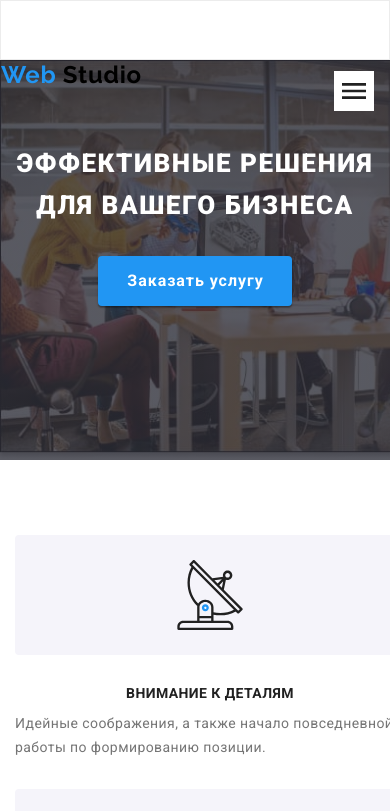
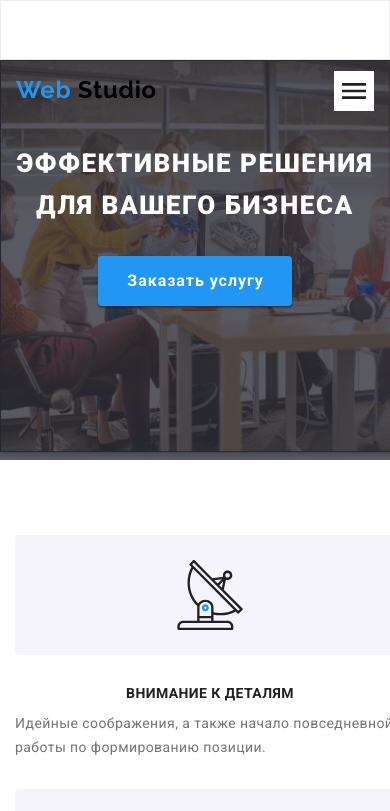
Before and after one commit to vognuk/goit-markup-hw-08, a plain HTML site: page index.html in a window 390 px wide. Shown: the top 811 px of the page. Drawn offline with Linux system fonts and the light colour scheme.

Commit message:
Mobile, tablet, without header and ways

```diff
--- a/sass/components/_logo.scss
+++ b/sass/components/_logo.scss
@@ -1,14 +1,14 @@
 .logo-container {
     @include for-size(phone-only) {
-
+        margin: 15px 15px 15px 15px;
     }
 
     @include for-size(tablet-portrait-up) {
-
+        margin: 15px 15px 15px 15px;
     }
 
     @include for-size(tablet-landscape-up) {
-
+        margin: 15px 15px 15px 15px;
     }
 
     @include for-size(big-desktop-up) {
--- a/sass/components/_menu.scss
+++ b/sass/components/_menu.scss
@@ -30,7 +30,7 @@
     top: 60px;
     left: 0;
     width: 100%;
-    max-width: 480px;
+    // max-width: 480px;
 
     display: none;
 
--- a/sass/layouts/_box.scss
+++ b/sass/layouts/_box.scss
@@ -28,7 +28,8 @@
   }
 
   @include for-size(tablet-landscape-up) {
-    width: calc((100% - 30px * 3) / 2);
+    width: calc((100% - 30px * 2) / 2);
+    height: 251px;
     // width: 100%;
     margin: 15px 15px 15px 15px;
   }
@@ -249,7 +250,7 @@
   }
 
   @include for-size(tablet-landscape-up) {
-    width: calc((100% - 30px * 3) / 2);
+    width: calc((100% - 30px * 2) / 2);
     margin: 15px 15px 15px 15px;
 
     // &:nth-child(4n) {
@@ -334,14 +335,14 @@
   }
 
   @include for-size(tablet-portrait-up) {
-    width: calc((100% - 30px * 3) / 2);
+    width: calc((100% - 30px * 2) / 2);
     max-width: 210px;
     height: 90px;
     margin: 15px 15px 15px 15px;
   }
 
   @include for-size(tablet-landscape-up) {
-    width: calc((100% - 30px * 4) / 3);
+    width: calc((100% - 30px * 3) / 3);
     max-width: 225px;
     height: 90px;
     margin: 15px 15px 15px 15px;
--- a/sass/pages/_portfolio.scss
+++ b/sass/pages/_portfolio.scss
@@ -32,7 +32,13 @@
   }
 
   @include for-size(tablet-landscape-up) {
-
+    @include flex(
+      flex,
+      row,
+      nowrap,
+      center,
+      center
+    );
   }
 
   @include for-size(big-desktop-up) {
@@ -59,7 +65,13 @@
   }
 
   @include for-size(tablet-landscape-up) {
-
+    @include flex(
+      flex,
+      row,
+      wrap,
+      stretch,
+      center
+    );
   }
 
   @include for-size(big-desktop-up) {
@@ -110,7 +122,7 @@
   }
 
   @include for-size(tablet-landscape-up) {
-
+    width: calc((100% - 30px * 2) / 2);
   }
 
   @include for-size(big-desktop-up) {
```
Also changed, not shown: portfolio.html (+7 -7 lines), css/main.css, css/main.min.css, 2 other files.
